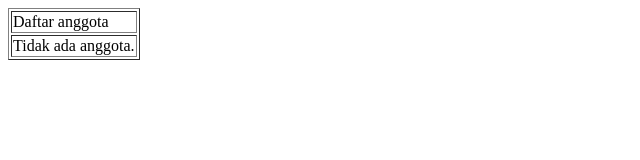
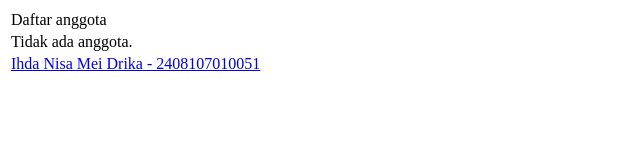
Before and after one commit to ihda24nmd/SINF2020-2026-C_KLP8, a plain HTML site: page index.html in a window 1280 px wide. Shown: the whole page, without its empty margins (0-640 px from the left). Drawn offline with Linux system fonts and the light colour scheme.

Commit message:
Update index.html

```diff
--- a/index.html
+++ b/index.html
@@ -4,9 +4,18 @@
     <title>Utama – Admin</title>
 </head>
 <body>
-   <table border=”0”>
+
+<table border="0">
     <tr><td>Daftar anggota</td></tr>
     <tr><td>Tidak ada anggota.</td></tr>
+    <tr>
+        <td>
+            <a href="2408107010051.html">
+                Ihda Nisa Mei Drika - 2408107010051
+            </a>
+        </td>
+    </tr>
 </table>
+
 </body>
 </html>
```
Lines whose indentation alone changed are shown as unchanged.
